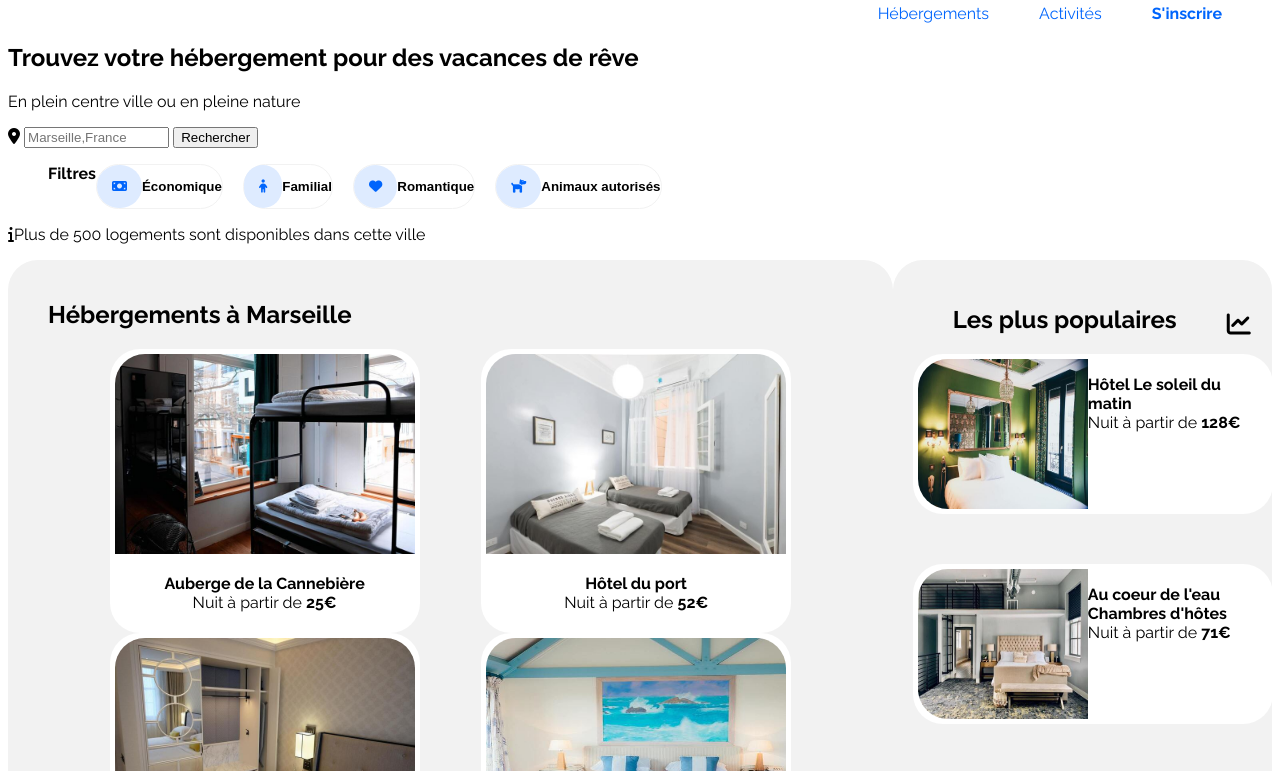
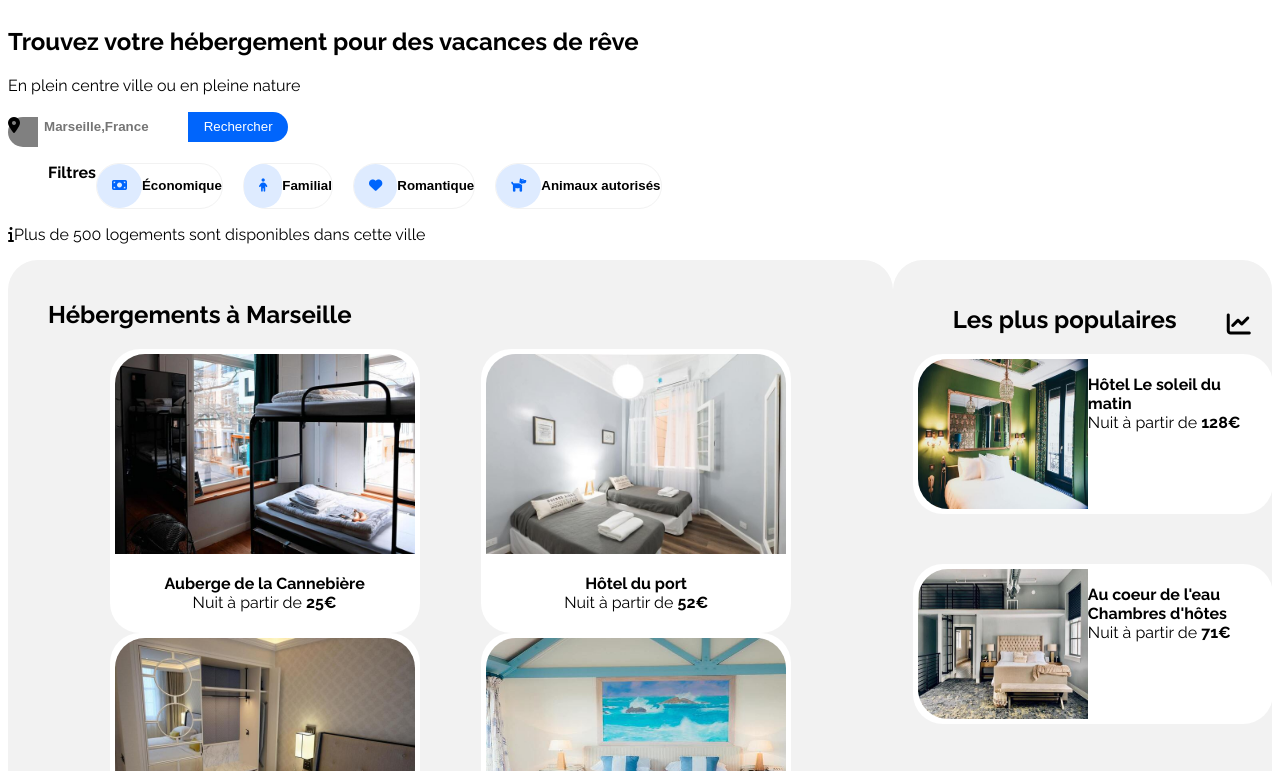
Before and after one commit to sKoading/SarahMwatsuma_2_24092020, a plain HTML site: page index.html in a window 1280 px wide. Shown: the part 69-840 px from the top of the page. Drawn offline with Linux system fonts and the light colour scheme.

Commit message:
Reservia nav menu v2 working

```diff
--- a/index.html
+++ b/index.html
@@ -36,14 +36,13 @@
                         </ul>
                 </nav>
             </header>
-            <!-- <nav> Contains the navigation menu, or other navigation functionality for the page -->
-            <section>
+            <section class="filtres">
                 <h1>Trouvez votre hébergement pour des vacances de rêve</h1>
                 <p>En plein centre ville ou en pleine nature</p>
-                <form>
+                <form class="formA">
                     <i class="fas fa-map-marker-alt"></i>
                     <input type="text" name="searchBar" id="searchBar" placeholder="Marseille,France" size="15" maxlength="20">
-                    <button type="button" onclick="alert('Rechercher')">Rechercher</button>
+                    <button type="button" id="btnSearchBar">Rechercher</button>
                 </form>
                 <form>
                     <ul>
--- a/style.css
+++ b/style.css
@@ -22,11 +22,6 @@ a
 
 /*Apply flexbox layout to menu container*/
 
-.menuContainer
-{
-
-
-}
 
 /*ul menu behavior*/
 
@@ -37,6 +32,7 @@ a
     flex-direction: row;
     flex-wrap: wrap;
     justify-content: flex-end;
+    margin-top: -30px;
 }
 
 .menuContainer a
@@ -50,7 +46,7 @@ a
     color: gray;
 }
 
-/*Creates a margin between the element of the menu*/
+/*Creates a margin between the element of the menu with the multiple selector*/
 
 nav ul li a
 {
@@ -58,7 +54,39 @@ nav ul li a
     padding-top: 70px;
 }
 
+
+
 /******************************************NAVIGATION SEARCH & FILTERS***************************************/
+
+
+
+#btnSearchBar
+{
+    border-radius: 0px 15px 15px 0px;
+    border: none;
+    width: 100px;
+    height: 30px;
+    background-color: #0065FC;
+    color: white;
+    margin: none;
+}
+
+.formA input
+{
+    color: black;
+    font-weight: bold;
+    height: 30px;
+    border: gray;
+    margin: none;
+}
+
+.formA i
+{
+    background-color: grey;
+    border-radius: 15px 0px 0px 15px;
+    height: 30px;
+    width: 30px;
+}
 
 .btnFilter
 {
@@ -93,6 +121,11 @@ form li
 form ul li i
 {
     padding:15px;
+}
+
+.filtres h1
+{
+    margin-top: 50px;
 }
 
 
```
Lines whose indentation alone changed are shown as unchanged.
